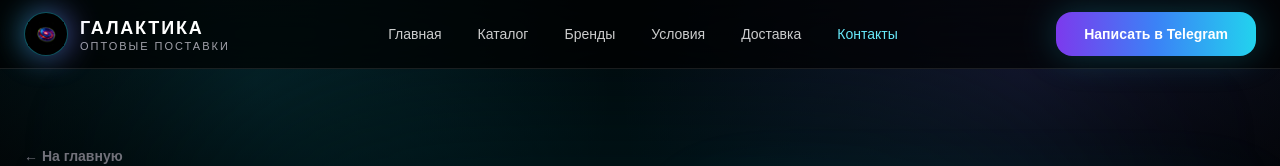
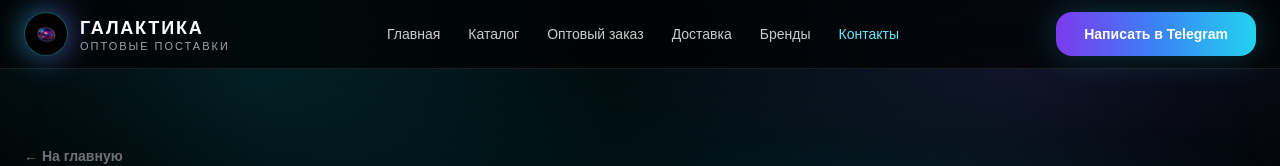
Before and after one commit to thentrss-ship-it/galaktika-site, a Next.js app: page /contacts in a window 1280 px wide. Shown: the top 166 px of the page. Built offline with nearby package versions, Linux system fonts and the light colour scheme; no server answers.

Commit message:
Update site navigation

```diff
--- a/app/catalog/page.tsx
+++ b/app/catalog/page.tsx
@@ -1331,13 +1331,13 @@ export default function CatalogPage() {
               </div>
             </a>
 
-            <nav className="hidden items-center gap-9 text-sm font-medium text-white/80 lg:flex">
+            <nav className="hidden items-center gap-7 text-sm font-medium text-white/80 lg:flex">
               <a href="/catalog" className="text-cyan-300">Каталог</a>
+              <a href="/wholesale" className="transition hover:text-cyan-300">Оптовый заказ</a>
+              <a href="/delivery" className="transition hover:text-cyan-300">Доставка</a>
               <a href="/#brands" className="transition hover:text-cyan-300">Бренды</a>
               <a href="/#about" className="transition hover:text-cyan-300">О нас</a>
-              <a href="/#terms" className="transition hover:text-cyan-300">Условия</a>
-              <a href="/#delivery" className="transition hover:text-cyan-300">Доставка</a>
-              <a href="/#contacts" className="transition hover:text-cyan-300">Контакты</a>
+              <a href="/contacts" className="transition hover:text-cyan-300">Контакты</a>
             </nav>
 
             <div className="flex items-center gap-3">
@@ -1375,8 +1375,10 @@ export default function CatalogPage() {
               <nav className="mx-auto grid max-w-7xl gap-2 text-sm font-bold text-white/85">
                 <a href="/" onClick={() => setIsMobileMenuOpen(false)} className="rounded-2xl border border-white/10 bg-white/[0.035] px-4 py-3 transition hover:border-cyan-400/30 hover:text-cyan-200">Главная</a>
                 <a href="/catalog" onClick={() => setIsMobileMenuOpen(false)} className="rounded-2xl border border-cyan-400/20 bg-cyan-400/10 px-4 py-3 text-cyan-200">Каталог</a>
+                <a href="/wholesale" onClick={() => setIsMobileMenuOpen(false)} className="rounded-2xl border border-white/10 bg-white/[0.035] px-4 py-3 transition hover:border-cyan-400/30 hover:text-cyan-200">Оптовый заказ</a>
+                <a href="/delivery" onClick={() => setIsMobileMenuOpen(false)} className="rounded-2xl border border-white/10 bg-white/[0.035] px-4 py-3 transition hover:border-cyan-400/30 hover:text-cyan-200">Доставка</a>
                 <a href="/#brands" onClick={() => setIsMobileMenuOpen(false)} className="rounded-2xl border border-white/10 bg-white/[0.035] px-4 py-3 transition hover:border-cyan-400/30 hover:text-cyan-200">Бренды</a>
-                <a href="/#terms" onClick={() => setIsMobileMenuOpen(false)} className="rounded-2xl border border-white/10 bg-white/[0.035] px-4 py-3 transition hover:border-cyan-400/30 hover:text-cyan-200">Условия</a>
+                <a href="/contacts" onClick={() => setIsMobileMenuOpen(false)} className="rounded-2xl border border-white/10 bg-white/[0.035] px-4 py-3 transition hover:border-cyan-400/30 hover:text-cyan-200">Контакты</a>
                 <a href={TELEGRAM_URL} target="_blank" rel="noreferrer" onClick={() => setIsMobileMenuOpen(false)} className="mt-2 rounded-2xl border border-cyan-400/25 bg-gradient-to-r from-cyan-950/50 to-violet-950/40 px-4 py-3 text-cyan-100">✈ Написать в Telegram</a>
               </nav>
             </div>
@@ -1807,8 +1809,9 @@ export default function CatalogPage() {
               <div className="grid gap-2 text-sm text-zinc-400">
                 <a href="/" className="transition hover:text-cyan-300">Главная</a>
                 <a href="/catalog" className="transition hover:text-cyan-300">Каталог</a>
-                <a href="/#brands" className="transition hover:text-cyan-300">Бренды</a>
-                <a href="/#delivery" className="transition hover:text-cyan-300">Доставка</a>
+                <a href="/wholesale" className="transition hover:text-cyan-300">Оптовый заказ</a>
+                <a href="/delivery" className="transition hover:text-cyan-300">Доставка</a>
+                <a href="/contacts" className="transition hover:text-cyan-300">Контакты</a>
               </div>
             </div>
             <div>
--- a/app/contacts/page.tsx
+++ b/app/contacts/page.tsx
@@ -80,12 +80,12 @@ export default function ContactsPage() {
             </div>
           </a>
 
-          <nav className="hidden items-center gap-9 text-sm font-medium text-white/80 lg:flex">
+          <nav className="hidden items-center gap-7 text-sm font-medium text-white/80 lg:flex">
             <a href="/" className="transition hover:text-cyan-300">Главная</a>
             <a href="/catalog" className="transition hover:text-cyan-300">Каталог</a>
+            <a href="/wholesale" className="transition hover:text-cyan-300">Оптовый заказ</a>
+            <a href="/delivery" className="transition hover:text-cyan-300">Доставка</a>
             <a href="/#brands" className="transition hover:text-cyan-300">Бренды</a>
-            <a href="/#terms" className="transition hover:text-cyan-300">Условия</a>
-            <a href="/#delivery" className="transition hover:text-cyan-300">Доставка</a>
             <a href="/contacts" className="text-cyan-300">Контакты</a>
           </nav>
 
--- a/app/delivery/page.tsx
+++ b/app/delivery/page.tsx
@@ -112,6 +112,7 @@ export default function DeliveryPage() {
             <nav className="hidden items-center gap-6 text-sm font-bold text-white/75 md:flex">
               <a href="/catalog" className="transition hover:text-cyan-300">Каталог</a>
               <a href="/wholesale" className="transition hover:text-cyan-300">Оптовый заказ</a>
+              <a href="/delivery" className="text-cyan-300">Доставка</a>
               <a href="/contacts" className="transition hover:text-cyan-300">Контакты</a>
             </nav>
 
--- a/app/page.tsx
+++ b/app/page.tsx
@@ -479,9 +479,15 @@ export default function GalaktikaVapeSite() {
               </div>
             </a>
 
-            <nav className="hidden items-center gap-9 text-sm font-medium text-white/80 lg:flex">
-              <a href="/catalog" className="text-cyan-300">
+            <nav className="hidden items-center gap-7 text-sm font-medium text-white/80 lg:flex">
+              <a href="/catalog" className="transition hover:text-cyan-300">
                 Каталог
+              </a>
+              <a href="/wholesale" className="transition hover:text-cyan-300">
+                Оптовый заказ
+              </a>
+              <a href="/delivery" className="transition hover:text-cyan-300">
+                Доставка
               </a>
               <a href="#brands" className="transition hover:text-cyan-300">
                 Бренды
@@ -489,13 +495,7 @@ export default function GalaktikaVapeSite() {
               <a href="#about" className="transition hover:text-cyan-300">
                 О нас
               </a>
-              <a href="#terms" className="transition hover:text-cyan-300">
-                Условия
-              </a>
-              <a href="#delivery" className="transition hover:text-cyan-300">
-                Доставка
-              </a>
-              <a href="#contacts" className="transition hover:text-cyan-300">
+              <a href="/contacts" className="transition hover:text-cyan-300">
                 Контакты
               </a>
             </nav>
@@ -543,6 +543,20 @@ export default function GalaktikaVapeSite() {
                   Каталог
                 </a>
                 <a
+                  href="/wholesale"
+                  onClick={() => setIsMobileMenuOpen(false)}
+                  className="rounded-2xl border border-white/10 bg-white/[0.035] px-4 py-3 transition hover:border-cyan-400/30 hover:text-cyan-200"
+                >
+                  Оптовый заказ
+                </a>
+                <a
+                  href="/delivery"
+                  onClick={() => setIsMobileMenuOpen(false)}
+                  className="rounded-2xl border border-white/10 bg-white/[0.035] px-4 py-3 transition hover:border-cyan-400/30 hover:text-cyan-200"
+                >
+                  Доставка
+                </a>
+                <a
                   href="#brands"
                   onClick={() => setIsMobileMenuOpen(false)}
                   className="rounded-2xl border border-white/10 bg-white/[0.035] px-4 py-3 transition hover:border-cyan-400/30 hover:text-cyan-200"
@@ -557,21 +571,7 @@ export default function GalaktikaVapeSite() {
                   О нас
                 </a>
                 <a
-                  href="#terms"
-                  onClick={() => setIsMobileMenuOpen(false)}
-                  className="rounded-2xl border border-white/10 bg-white/[0.035] px-4 py-3 transition hover:border-cyan-400/30 hover:text-cyan-200"
-                >
-                  Условия
-                </a>
-                <a
-                  href="#delivery"
-                  onClick={() => setIsMobileMenuOpen(false)}
-                  className="rounded-2xl border border-white/10 bg-white/[0.035] px-4 py-3 transition hover:border-cyan-400/30 hover:text-cyan-200"
-                >
-                  Доставка
-                </a>
-                <a
-                  href="#contacts"
+                  href="/contacts"
                   onClick={() => setIsMobileMenuOpen(false)}
                   className="rounded-2xl border border-white/10 bg-white/[0.035] px-4 py-3 transition hover:border-cyan-400/30 hover:text-cyan-200"
                 >
@@ -1217,17 +1217,17 @@ export default function GalaktikaVapeSite() {
                   <a href="/catalog" className="block transition hover:text-cyan-300">
                     Каталог
                   </a>
+                  <a href="/wholesale" className="block transition hover:text-cyan-300">
+                    Оптовый заказ
+                  </a>
+                  <a href="/delivery" className="block transition hover:text-cyan-300">
+                    Доставка
+                  </a>
                   <a href="#brands" className="block transition hover:text-cyan-300">
                     Бренды
                   </a>
-                  <a href="#about" className="block transition hover:text-cyan-300">
-                    Почему мы
-                  </a>
-                  <a href="#terms" className="block transition hover:text-cyan-300">
-                    Условия
-                  </a>
-                  <a href="#delivery" className="block transition hover:text-cyan-300">
-                    Доставка
+                  <a href="/contacts" className="block transition hover:text-cyan-300">
+                    Контакты
                   </a>
                 </div>
               </div>
--- a/app/wholesale/page.tsx
+++ b/app/wholesale/page.tsx
@@ -130,6 +130,7 @@ export default function WholesalePage() {
             <a href="/" className="transition hover:text-cyan-300">Главная</a>
             <a href="/catalog" className="transition hover:text-cyan-300">Каталог</a>
             <a href="/wholesale" className="text-cyan-300">Оптовый заказ</a>
+            <a href="/delivery" className="transition hover:text-cyan-300">Доставка</a>
             <a href="/contacts" className="transition hover:text-cyan-300">Контакты</a>
           </nav>
 
```
